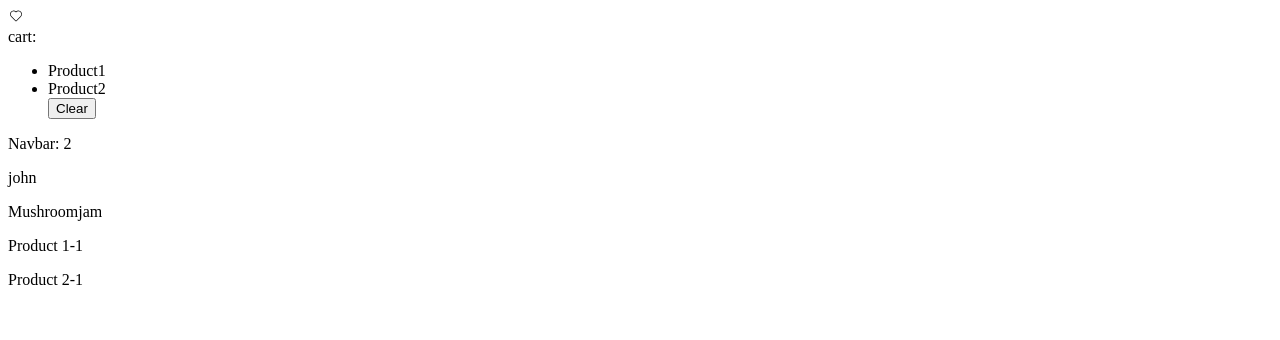
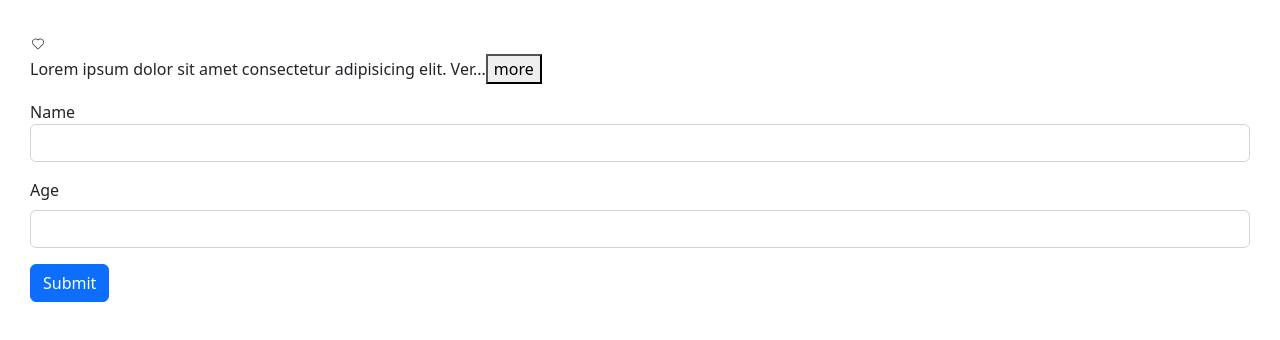
Before and after one commit to Karthicrajamo/React_vite_ts, a React (Vite) app: page / in a window 1280 px wide. Shown: the top 340 px of the page. Built offline with nearby package versions, Linux system fonts and the light colour scheme.

Commit message:
Adding input fields

```diff
--- a/src/App.tsx
+++ b/src/App.tsx
@@ -7,69 +7,24 @@ import { FaLeaf } from "react-icons/fa";
 import produce from "immer";
 import Cart from "./components/Cart";
 import Navbar from "./components/Navbar";
+import ExpandableText from "./components/ExpandableText";
+import Forms from "./components/Forms";
 
 function App() {
-	const [AlertVisible, setAlertVisible] = useState(false);
-
-	const [product, setProduct] = useState(["Product1", "Product2"]);
-
-	const [game, setGame] = useState({
-		id: 1,
-		player: {
-			name: "john",
-		},
-	});
-
-	const [pizza, setPizza] = useState({
-		name: "Spicy Pepperoni",
-		toppings: ["Mushroom", "jam"],
-	});
-
-	const [cart, setCart] = useState({
-		discount: 1,
-		items: [
-			{
-				id: 1,
-				title: "Product 1",
-				quantity: 1,
-			},
-			{
-				id: 2,
-				title: "Product 2",
-				quantity: 1,
-			},
-		],
-	});
-
-	const handler = () => {
-		setGame({ ...game, player: { name: "janu" } });
-		setPizza({
-			...pizza,
-			toppings: pizza.toppings.map((top) =>
-				top === "Mushroom" ? "cheese" : top
-			),
-		});
-		setCart({
-			...cart,
-			items: cart.items.map((item) =>
-				item.id === 2 ? { ...item, quantity: 2 } : item
-			),
-		});
-	};
+	const handler = () => {};
 
 	return (
 		<div>
 			<Like onClick={handler}></Like>
-
-			<Cart cartItem={product} onClick={() => setProduct([])}></Cart>
-			<Navbar cartItemCount={product.length}></Navbar>
-			<p>{game.player.name}</p>
-			<p>{pizza.toppings}</p>
-			{cart.items.map((item) => (
-				<p key={item.id}>
-					{item.title}-{item.quantity}
-				</p>
-			))}
+			<ExpandableText maxLength={60} fullText={handler}>
+				Lorem ipsum dolor sit amet consectetur adipisicing elit. Veritatis
+				repellendus ex quibusdam, voluptate architecto quo ipsum harum ratione
+				ea. Corporis, consequuntur quaerat beatae debitis quis non culpa facilis
+				fuga libero temporibus deserunt veniam consectetur, animi iste facere
+				dignissimos aperiam provident ad. Voluptates ducimus nemo saepe iste
+				doloremque adipisci eveniet sint!
+			</ExpandableText>
+			<Forms></Forms>
 		</div>
 	);
 }
--- /dev/null
+++ b/src/components/ExpandableText.tsx
@@ -0,0 +1,26 @@
+import React, { useState } from "react";
+
+interface Props {
+	children: string;
+	maxLength?: number;
+	fullText: () => void;
+}
+
+const ExpandableText = ({ children, maxLength = 10, fullText }: Props) => {
+	const [state, setState] = useState(false);
+
+	if (children.length <= maxLength) <p>{children}</p>;
+	const text = state === false ? children.substring(0, maxLength) : children;
+	return (
+		<div>
+			<p>
+				{text}...
+				<button onClick={() => setState(!state)}>
+					{state === true ? "less" : "more"}
+				</button>
+			</p>
+		</div>
+	);
+};
+
+export default ExpandableText;
--- /dev/null
+++ b/src/components/Forms.tsx
@@ -0,0 +1,37 @@
+import React, { FormEvent, useRef } from "react";
+
+const forms = () => {
+	const nameRef = useRef<HTMLInputElement>(null);
+	const ageRef = useRef<HTMLInputElement>(null);
+	const person = { name: "", age: 0 };
+
+	const handle = (event: FormEvent) => {
+		event.preventDefault();
+		if (nameRef.current !== null) {
+			person.name = nameRef.current.value;
+		}
+		if (ageRef.current !== null) {
+			person.age = parseInt(ageRef.current.value);
+		}
+		console.log(person);
+	};
+	return (
+		<form onSubmit={handle}>
+			<div className="mb-3">
+				<label htmlFor="name" className="form-lable">
+					Name
+				</label>
+				<input ref={nameRef} id="name" type="text" className="form-control" />
+			</div>
+			<div className="mb-3">
+				<label htmlFor="age" className="form-label">
+					Age
+				</label>
+				<input ref={ageRef} id="age" type="number" className="form-control" />
+			</div>
+			<button className="btn btn-primary">Submit</button>
+		</form>
+	);
+};
+
+export default forms;
--- /dev/null
+++ b/src/index.css
@@ -0,0 +1,3 @@
+body {
+	padding: 30px;
+}
--- a/src/main.tsx
+++ b/src/main.tsx
@@ -1,7 +1,8 @@
 import React from "react";
 import ReactDOM from "react-dom/client";
 import App from "./App";
-// import 'bootstrap/dist/css/bootstrap.css'
+import "bootstrap/dist/css/bootstrap.css";
+import "./index.css";
 
 ReactDOM.createRoot(document.getElementById("root") as HTMLElement).render(
 	<React.StrictMode>
```
